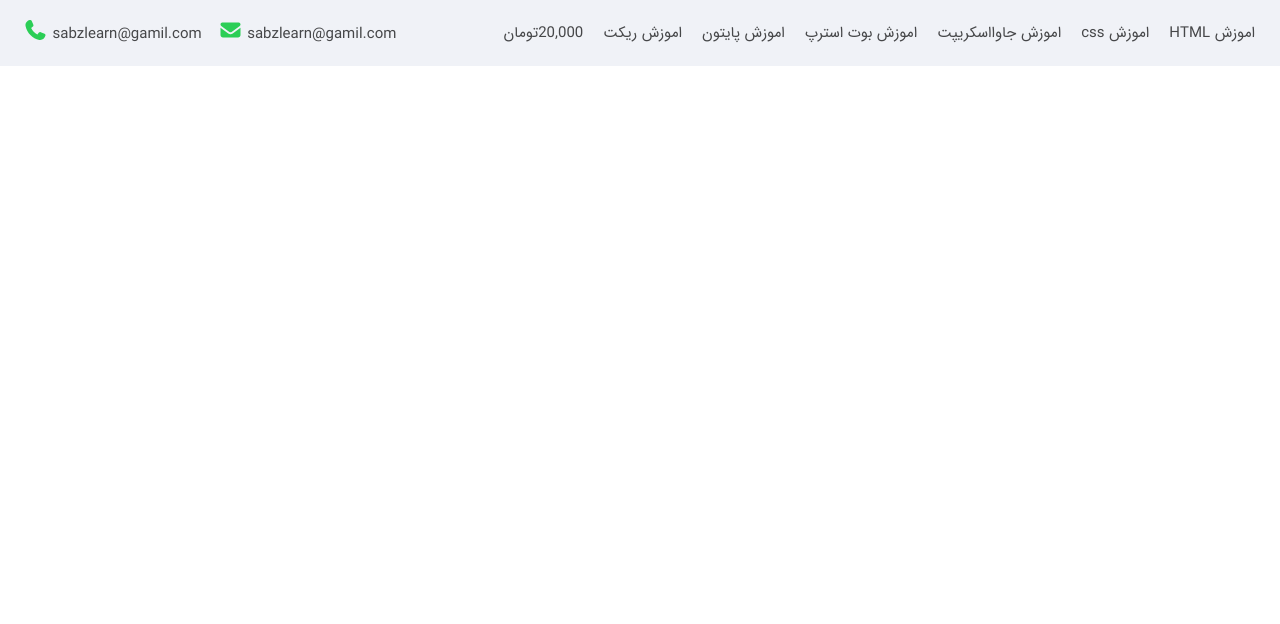
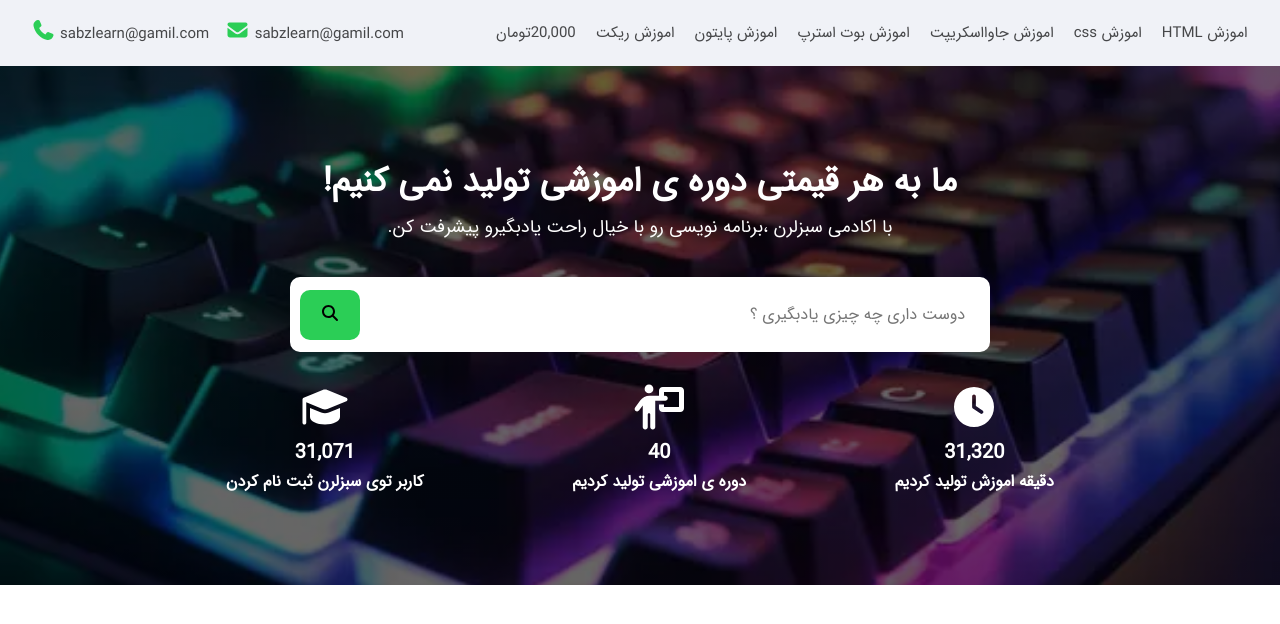
Before and after one commit to hosine1377/portfolio-web-sabzlearn, a plain HTML site: page index.html in a window 1280 px wide. Drawn offline with Linux system fonts and the light colour scheme.

Commit message:
create html element and style landing

```diff
--- a/css/index.css
+++ b/css/index.css
@@ -37,3 +37,67 @@ i{
 }
 
 /* End Default Styles  */
+
+/* Start Landing Style */
+.landing{
+    background: linear-gradient(rgba(0, 0, 0, 0.6), rgba(0, 0, 0, 0.6)), url('../images/keybord.png') no-repeat center center/cover;
+    background-attachment: fixed;
+    text-align: center;
+    padding: 9rem 0;
+    color: var(--white-color);
+}
+.landing__title{
+    font-size: 3.4rem;
+    font-weight: bold;
+}
+.landing__subtitle{
+    font-size:1.8rem;
+    margin-top: 0.3rem;
+}
+.landing__searchbar{
+    width:700px;
+    position: relative;
+    margin: 3.5rem auto;
+}
+
+.landing__searchbar-input{
+    width: 100%;
+padding: 2.5rem;
+border: none;
+border-radius: 1rem;
+}
+.landing__searchbar-btn{
+    border:none;
+    background: var(--primery-color);
+    position: absolute;
+    left: 1rem;
+    top: 1.3rem;
+    width: 6rem;
+    height: 5rem;
+    border-radius: 1rem;
+}
+
+.landing-status{
+    display:flex;
+    justify-content: space-evenly;
+    align-items: center;
+}
+.landing-status__item{
+    display: flex;
+    flex-direction: column;
+    align-items: center;
+    justify-content: center;
+}
+.landing-status__item .landing-status__item-icons{
+    color: var(--white-color);
+    font-size: 4rem;
+}
+.landing-status__count{
+    font-weight:bold;
+    font-size:2rem;
+    margin-top: 1rem;
+}
+.landing-status__text{
+    font-weight:bold;
+}
+/* End Landing Style */
--- a/index.html
+++ b/index.html
@@ -4,11 +4,13 @@
     <meta charset="UTF-8">
     <meta name="viewport" content="width=device-width, initial-scale=1.0">
     <title>سبزلرن | صفحه ی اصلی</title>
+    <link rel="stylesheet" href="vendor/Bootstrap/bootstrap.min.css">
     <link rel="stylesheet" href="./css/reset.css">
     <link rel="stylesheet" href="./css/index.css">
     <link rel="stylesheet" href="vendor/FontAwesome/all.min.css">
 </head>
 <body>
+    <!-- start heaser -->
     <header class="header">
         <div class="top-bar">
             <div class="container-fluid">
@@ -42,7 +44,39 @@
             </div>
         </div>
     </header>
+    <!-- End header -->
 
+    <!-- Start Landing -->
+     <section class="landing">
+        <div class="container">
+            <h1 class="landing__title">ما به هر قیمتی دوره ی اموزشی تولید نمی کنیم!</h1>
+            <h2 class="landing__subtitle">با اکادمی سبزلرن ،برنامه نویسی رو با خیال راحت یادبگیرو پیشرفت کن.</h2>
+            <div class="landing__searchbar">
+                <input type="text" class="landing__searchbar-input" placeholder="دوست داری چه چیزی یادبگیری ؟"/>
+                <button class="landing__searchbar-btn" type="submit">
+                    <i class="fas fa-search landing__searchbar-icon"></i>
+                </button>
+            </div>
+            <div class="landing-status">
+                <div class="landing-status__item">
+                    <i class="fa-solid fa-clock landing-status__item-icons"></i>
+                    <span class="landing-status__count">31,320</span>
+                    <span class="landing-status__text">دقیقه اموزش تولید کردیم</span>
+                </div>
+                <div class="landing-status__item">
+                    <i class="fa-solid fa-person-chalkboard landing-status__item-icons"></i>
+                    <span class="landing-status__count">40</span>
+                    <span class="landing-status__text"> دوره ی اموزشی تولید کردیم</span>
+                </div>
+                <div class="landing-status__item">
+                    <i class="fa-solid fa-graduation-cap landing-status__item-icons"></i>
+                    <span class="landing-status__count">31,071</span>
+                    <span class="landing-status__text"> کاربر توی سبزلرن ثبت نام کردن</span>
+                </div>
+            </div>
+        </div>
+     </section>
+    <!-- End Landing -->
     <script src="./vendor/FontAwesome/all.min.js"></script>
 </body>
 </html>
```
Also changed, not shown: images/keybord.png (added).
